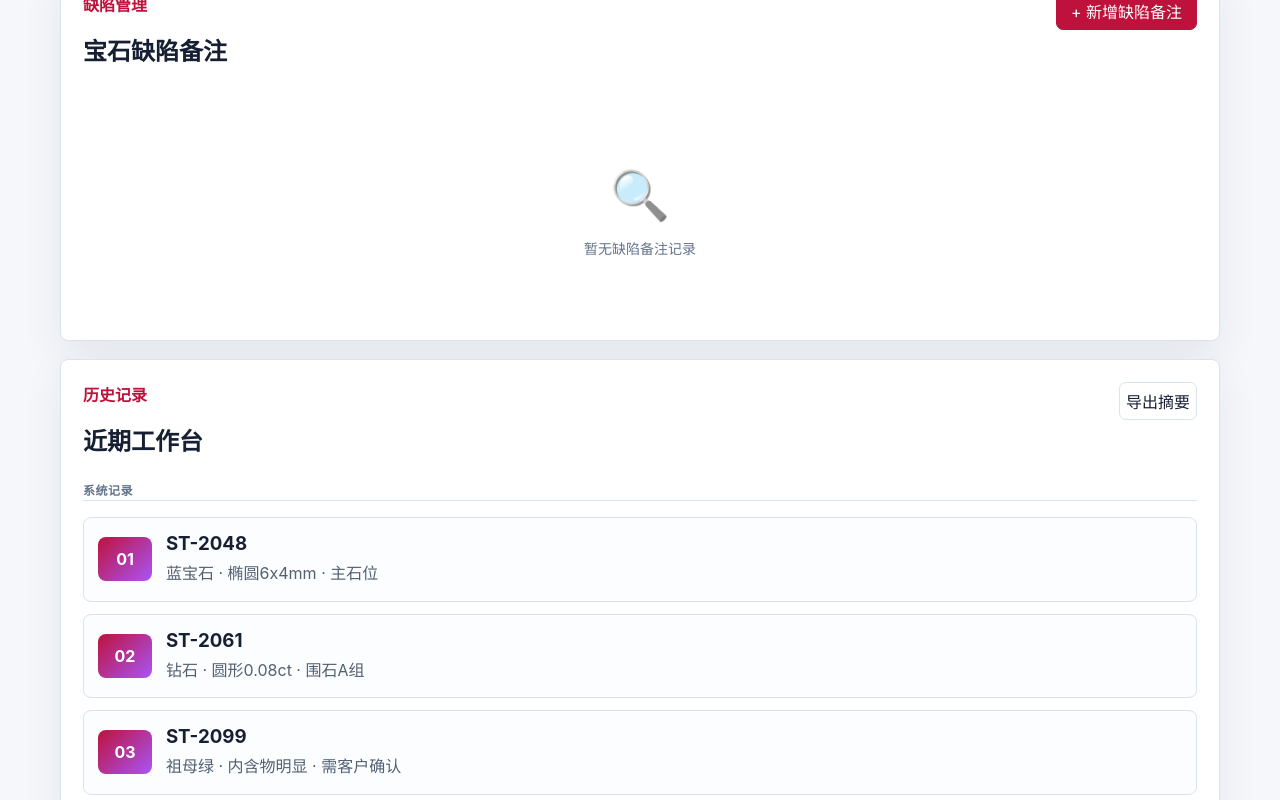
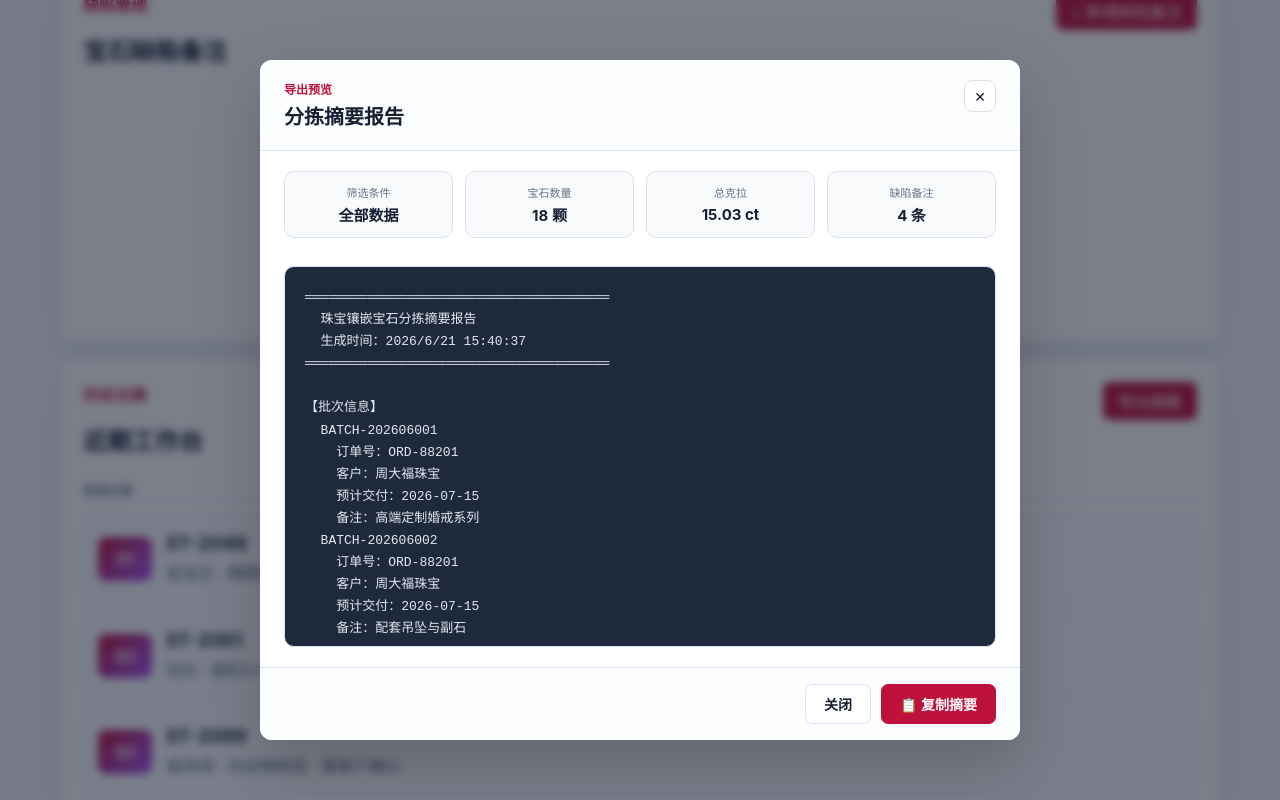
Before and after one commit to aliAjax/hxyfront-62006-1c88c77, a React (Vite) app: page / in a window 1280 px wide. Both pictures are taken after a click on the button "导出摘要". Shown: the part 6035-6835 px from the top of the page. Built offline with nearby package versions, Linux system fonts and the light colour scheme.

Commit message:
.3436396082391580:cce58ce24067ad06616df9d9a6fc2c92_6a38244a1efc1fcf5cd58d35.6a38244e1efc1fcf5cd58d37.6a38244eb5708bbcb36f2ed6:Trae CN.T(2026/6/22 01:50:06)

```diff
--- a/src/App.tsx
+++ b/src/App.tsx
@@ -209,6 +209,8 @@ function App() {
   const [kanbanDragOverStatus, setKanbanDragOverStatus] = useState<SortingStatus | null>(null);
   const [showKanbanDefectPanel, setShowKanbanDefectPanel] = useState(false);
   const [kanbanDefectGemId, setKanbanDefectGemId] = useState<string>("");
+  const [showExportSummary, setShowExportSummary] = useState(false);
+  const [copySuccess, setCopySuccess] = useState(false);
 
   const updateGemstone = (gemId: string, updated: Partial<Gemstone>) => {
     setGemstones((prev) => prev.map((g) => (g.id === gemId ? { ...g, ...updated } : g)));
@@ -462,6 +464,107 @@ function App() {
   };
 
   const hasActiveFilters = selectedShapes.length > 0 || sizeMin !== "" || sizeMax !== "" || caratMin !== "" || caratMax !== "";
+
+  const generateExportSummaryText = () => {
+    const gems = hasActiveFilters ? filteredGemstones : gemstones;
+    const sortingCount = gems.filter((g) => g.status === "待分拣").length;
+    const pendingCount = gems.filter((g) => g.status === "待镶嵌").length;
+    const confirmedCount = gems.filter((g) => g.status === "已完成").length;
+    const defectCount = gems.filter((g) => g.status === "需客户确认").length;
+    const totalCarat = gems.reduce((sum, g) => sum + g.carat, 0);
+    const defectRemarkCount = gems.filter((g) => g.defectRemark && g.defectRemark.trim() !== "").length;
+
+    const relatedBatchIds = new Set(gems.map((g) => g.batchId));
+    const relatedBatches = batches.filter((b) => relatedBatchIds.has(b.id));
+    const relatedOrderNos = [...new Set(relatedBatches.map((b) => b.orderNo))];
+
+    const lines: string[] = [];
+    lines.push("═══════════════════════════════════════");
+    lines.push("  珠宝镶嵌宝石分拣摘要报告");
+    lines.push(`  生成时间：${new Date().toLocaleString("zh-CN")}`);
+    lines.push("═══════════════════════════════════════");
+    lines.push("");
+
+    if (hasActiveFilters) {
+      lines.push("【筛选条件】");
+      if (selectedShapes.length > 0) lines.push(`  形状：${selectedShapes.join("、")}`);
+      if (sizeMin !== "" || sizeMax !== "") lines.push(`  尺寸：${sizeMin || "0"} ~ ${sizeMax || "∞"} mm`);
+      if (caratMin !== "" || caratMax !== "") lines.push(`  克拉：${caratMin || "0"} ~ ${caratMax || "∞"} ct`);
+      lines.push("");
+    }
+
+    lines.push("【批次信息】");
+    if (relatedBatches.length === 0) {
+      lines.push("  无相关批次");
+    } else {
+      relatedBatches.forEach((b) => {
+        lines.push(`  ${b.batchNo}`);
+        lines.push(`    订单号：${b.orderNo}`);
+        lines.push(`    客户：${b.customerName}`);
+        lines.push(`    预计交付：${b.expectedDate || "-"}`);
+        if (b.remark) lines.push(`    备注：${b.remark}`);
+      });
+    }
+    lines.push("");
+
+    lines.push("【订单号】");
+    if (relatedOrderNos.length === 0) {
+      lines.push("  无");
+    } else {
+      lines.push(`  ${relatedOrderNos.join("、")}`);
+    }
+    lines.push("");
+
+    lines.push("【状态统计】");
+    lines.push(`  待分拣：${sortingCount} 颗`);
+    lines.push(`  待镶嵌：${pendingCount} 颗`);
+    lines.push(`  需客户确认：${defectCount} 颗`);
+    lines.push(`  已完成：${confirmedCount} 颗`);
+    lines.push(`  合计：${gems.length} 颗`);
+    lines.push("");
+
+    lines.push("【缺陷备注数量】");
+    lines.push(`  ${defectRemarkCount} 颗宝石有缺陷备注`);
+    lines.push("");
+
+    lines.push("【总克拉】");
+    lines.push(`  ${totalCarat.toFixed(2)} ct`);
+    lines.push("");
+
+    lines.push("【宝石明细】");
+    if (gems.length === 0) {
+      lines.push("  无匹配宝石");
+    } else {
+      gems.forEach((g, i) => {
+        lines.push(`  ${String(i + 1).padStart(2, "0")}. ${g.code} | ${g.type} | ${g.shape} | ${g.carat}ct | ${g.sizeL}×${g.sizeW}mm | ${g.color} | ${g.clarity} | ${g.cut} | ${g.setting} | ${g.status}`);
+        if (g.defectRemark && g.defectRemark.trim()) {
+          lines.push(`      备注：${g.defectRemark}`);
+        }
+      });
+    }
+
+    lines.push("");
+    lines.push("═══════════════════════════════════════");
+
+    return lines.join("\n");
+  };
+
+  const handleCopySummary = () => {
+    const text = generateExportSummaryText();
+    navigator.clipboard.writeText(text).then(() => {
+      setCopySuccess(true);
+      setTimeout(() => setCopySuccess(false), 2000);
+    }).catch(() => {
+      const textarea = document.createElement("textarea");
+      textarea.value = text;
+      document.body.appendChild(textarea);
+      textarea.select();
+      document.execCommand("copy");
+      document.body.removeChild(textarea);
+      setCopySuccess(true);
+      setTimeout(() => setCopySuccess(false), 2000);
+    });
+  };
 
   const filteredGemstones = useMemo(() => {
     return gemstones.filter((g) => {
@@ -1198,7 +1301,7 @@ function App() {
             <p>历史记录</p>
             <h2>近期工作台</h2>
           </div>
-          <button>导出摘要</button>
+          <button className="primary" onClick={() => setShowExportSummary(true)}>导出摘要</button>
         </div>
         <div className="records">
           {defectRemarks.length > 0 && (
@@ -1746,6 +1849,55 @@ function App() {
     </>
   );
 
+  const renderExportSummaryModal = () => {
+    if (!showExportSummary) return null;
+    const summaryText = generateExportSummaryText();
+    const gems = hasActiveFilters ? filteredGemstones : gemstones;
+
+    return (
+      <div className="modal-overlay" onClick={() => setShowExportSummary(false)}>
+        <div className="modal-content export-summary-modal" onClick={(e) => e.stopPropagation()}>
+          <div className="modal-header">
+            <div>
+              <p>导出预览</p>
+              <h2>分拣摘要报告</h2>
+            </div>
+            <button className="modal-close" onClick={() => setShowExportSummary(false)}>✕</button>
+          </div>
+          <div className="modal-body">
+            <div className="export-summary-meta">
+              <div className="export-meta-item">
+                <small>筛选条件</small>
+                <strong>{hasActiveFilters ? "已启用" : "全部数据"}</strong>
+              </div>
+              <div className="export-meta-item">
+                <small>宝石数量</small>
+                <strong>{gems.length} 颗</strong>
+              </div>
+              <div className="export-meta-item">
+                <small>总克拉</small>
+                <strong>{gems.reduce((s, g) => s + g.carat, 0).toFixed(2)} ct</strong>
+              </div>
+              <div className="export-meta-item">
+                <small>缺陷备注</small>
+                <strong>{gems.filter((g) => g.defectRemark && g.defectRemark.trim()).length} 条</strong>
+              </div>
+            </div>
+            <div className="export-summary-preview">
+              <pre>{summaryText}</pre>
+            </div>
+          </div>
+          <div className="export-summary-footer">
+            <button onClick={() => setShowExportSummary(false)}>关闭</button>
+            <button className="primary" onClick={handleCopySummary}>
+              {copySuccess ? "✓ 已复制" : "📋 复制摘要"}
+            </button>
+          </div>
+        </div>
+      </div>
+    );
+  };
+
   const renderGemDetailDrawer = () => {
     if (!showGemDetailDrawer || !gemEditForm || !gemDetail) return null;
 
@@ -1987,6 +2139,7 @@ function App() {
       {currentView === "kanban" && renderKanban()}
       {currentView === "orderList" && renderOrderList()}
       {currentView === "orderDetail" && renderOrderDetail()}
+      {renderExportSummaryModal()}
       {renderGemDetailDrawer()}
     </main>
   );
--- a/src/styles.css
+++ b/src/styles.css
@@ -2757,3 +2757,78 @@ select.drawer-field-input {
     padding: 14px 16px;
   }
 }
+
+.export-summary-modal {
+  width: min(760px, 100%);
+}
+
+.export-summary-meta {
+  display: grid;
+  grid-template-columns: repeat(4, 1fr);
+  gap: 12px;
+}
+
+.export-meta-item {
+  display: grid;
+  gap: 4px;
+  padding: 12px;
+  background: #f8fafc;
+  border: 1px solid var(--border);
+  border-radius: 10px;
+  text-align: center;
+}
+
+.export-meta-item small {
+  font-size: 11px;
+  color: #64748b;
+  font-weight: 500;
+}
+
+.export-meta-item strong {
+  font-size: 15px;
+  color: #172033;
+  font-weight: 700;
+}
+
+.export-summary-preview {
+  margin-top: 4px;
+  border: 1px solid var(--border);
+  border-radius: 10px;
+  background: #1e293b;
+  overflow: hidden;
+}
+
+.export-summary-preview pre {
+  margin: 0;
+  padding: 20px;
+  font-family: "SF Mono", "Fira Code", "Cascadia Code", monospace;
+  font-size: 13px;
+  line-height: 1.7;
+  color: #e2e8f0;
+  white-space: pre-wrap;
+  word-break: break-all;
+  max-height: 480px;
+  overflow-y: auto;
+}
+
+.export-summary-footer {
+  display: flex;
+  justify-content: flex-end;
+  gap: 10px;
+  padding: 16px 24px;
+  border-top: 1px solid var(--border);
+  background: #fbfdff;
+}
+
+.export-summary-footer button {
+  min-height: 40px;
+  padding: 0 18px;
+  font-size: 14px;
+  font-weight: 600;
+}
+
+@media (max-width: 640px) {
+  .export-summary-meta {
+    grid-template-columns: repeat(2, 1fr);
+  }
+}
```
